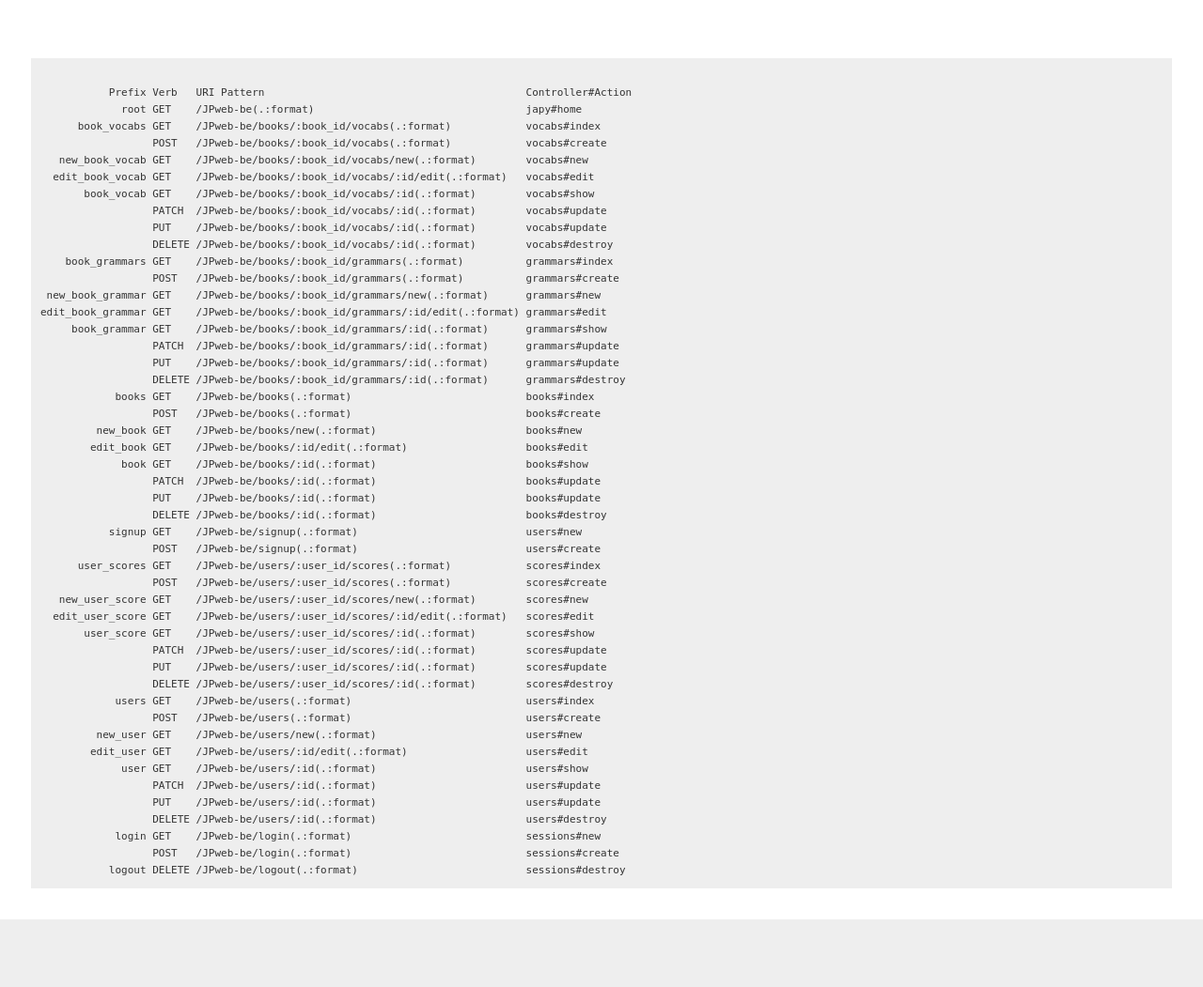
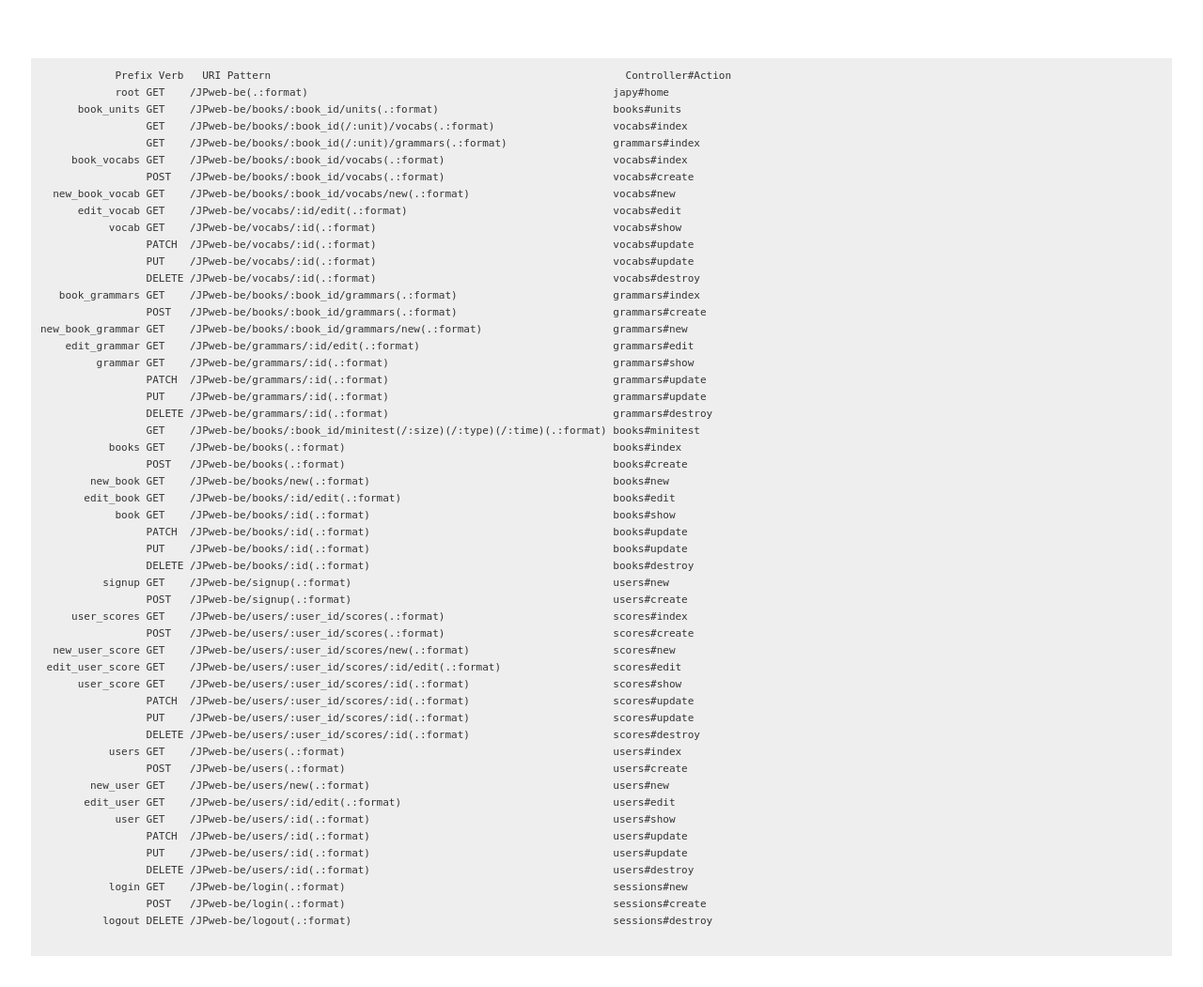
Before and after one commit to nambn/Japy, a Rails app: page /JPweb-be in a window 1280 px wide. Shown: the whole page at 94% size. Before the commit the page ends 979 px from the top, so only its background shows below. Run offline with Rails 7, Linux system fonts and the light colour scheme; style sheets or scripts are compiled from the project's sources; parts of the project's set-up code (start-up, migrations or seed data) failed here and were passed over.

```diff
--- a/app/controllers/books_controller.rb
+++ b/app/controllers/books_controller.rb
@@ -1,8 +1,9 @@
 class BooksController < ApplicationController
 
-	# GET /books.json
+	# GET /books
+	# GET /users/:user_id/books
 	def index
-		@books = Book.all
+		@books = params[:user_id].present? ? (User.find(params[:user_id]).books) : Book.all
 	end
 
 	# GET /books/:book_id/units.json
--- a/app/models/user.rb
+++ b/app/models/user.rb
@@ -42,4 +42,5 @@ class User < ApplicationRecord
 	def forget
 		update_attribute(:remember_digest, nil)
 	end
+
 end
--- a/app/views/japy/home.html.erb
+++ b/app/views/japy/home.html.erb
@@ -1,51 +1,56 @@
 <% provide(:title, 'Home') %>
 
 <pre>
-           Prefix Verb   URI Pattern                                          Controller#Action
-             root GET    /JPweb-be(.:format)                                  japy#home
-      book_vocabs GET    /JPweb-be/books/:book_id/vocabs(.:format)            vocabs#index
-                  POST   /JPweb-be/books/:book_id/vocabs(.:format)            vocabs#create
-   new_book_vocab GET    /JPweb-be/books/:book_id/vocabs/new(.:format)        vocabs#new
-  edit_book_vocab GET    /JPweb-be/books/:book_id/vocabs/:id/edit(.:format)   vocabs#edit
-       book_vocab GET    /JPweb-be/books/:book_id/vocabs/:id(.:format)        vocabs#show
-                  PATCH  /JPweb-be/books/:book_id/vocabs/:id(.:format)        vocabs#update
-                  PUT    /JPweb-be/books/:book_id/vocabs/:id(.:format)        vocabs#update
-                  DELETE /JPweb-be/books/:book_id/vocabs/:id(.:format)        vocabs#destroy
-    book_grammars GET    /JPweb-be/books/:book_id/grammars(.:format)          grammars#index
-                  POST   /JPweb-be/books/:book_id/grammars(.:format)          grammars#create
- new_book_grammar GET    /JPweb-be/books/:book_id/grammars/new(.:format)      grammars#new
-edit_book_grammar GET    /JPweb-be/books/:book_id/grammars/:id/edit(.:format) grammars#edit
-     book_grammar GET    /JPweb-be/books/:book_id/grammars/:id(.:format)      grammars#show
-                  PATCH  /JPweb-be/books/:book_id/grammars/:id(.:format)      grammars#update
-                  PUT    /JPweb-be/books/:book_id/grammars/:id(.:format)      grammars#update
-                  DELETE /JPweb-be/books/:book_id/grammars/:id(.:format)      grammars#destroy
-            books GET    /JPweb-be/books(.:format)                            books#index
-                  POST   /JPweb-be/books(.:format)                            books#create
-         new_book GET    /JPweb-be/books/new(.:format)                        books#new
-        edit_book GET    /JPweb-be/books/:id/edit(.:format)                   books#edit
-             book GET    /JPweb-be/books/:id(.:format)                        books#show
-                  PATCH  /JPweb-be/books/:id(.:format)                        books#update
-                  PUT    /JPweb-be/books/:id(.:format)                        books#update
-                  DELETE /JPweb-be/books/:id(.:format)                        books#destroy
-           signup GET    /JPweb-be/signup(.:format)                           users#new
-                  POST   /JPweb-be/signup(.:format)                           users#create
-      user_scores GET    /JPweb-be/users/:user_id/scores(.:format)            scores#index
-                  POST   /JPweb-be/users/:user_id/scores(.:format)            scores#create
-   new_user_score GET    /JPweb-be/users/:user_id/scores/new(.:format)        scores#new
-  edit_user_score GET    /JPweb-be/users/:user_id/scores/:id/edit(.:format)   scores#edit
-       user_score GET    /JPweb-be/users/:user_id/scores/:id(.:format)        scores#show
-                  PATCH  /JPweb-be/users/:user_id/scores/:id(.:format)        scores#update
-                  PUT    /JPweb-be/users/:user_id/scores/:id(.:format)        scores#update
-                  DELETE /JPweb-be/users/:user_id/scores/:id(.:format)        scores#destroy
-            users GET    /JPweb-be/users(.:format)                            users#index
-                  POST   /JPweb-be/users(.:format)                            users#create
-         new_user GET    /JPweb-be/users/new(.:format)                        users#new
-        edit_user GET    /JPweb-be/users/:id/edit(.:format)                   users#edit
-             user GET    /JPweb-be/users/:id(.:format)                        users#show
-                  PATCH  /JPweb-be/users/:id(.:format)                        users#update
-                  PUT    /JPweb-be/users/:id(.:format)                        users#update
-                  DELETE /JPweb-be/users/:id(.:format)                        users#destroy
-            login GET    /JPweb-be/login(.:format)                            sessions#new
-                  POST   /JPweb-be/login(.:format)                            sessions#create
-           logout DELETE /JPweb-be/logout(.:format)                           sessions#destroy
+            Prefix Verb   URI Pattern                                                         Controller#Action
+            root GET    /JPweb-be(.:format)                                                 japy#home
+      book_units GET    /JPweb-be/books/:book_id/units(.:format)                            books#units
+                 GET    /JPweb-be/books/:book_id(/:unit)/vocabs(.:format)                   vocabs#index
+                 GET    /JPweb-be/books/:book_id(/:unit)/grammars(.:format)                 grammars#index
+     book_vocabs GET    /JPweb-be/books/:book_id/vocabs(.:format)                           vocabs#index
+                 POST   /JPweb-be/books/:book_id/vocabs(.:format)                           vocabs#create
+  new_book_vocab GET    /JPweb-be/books/:book_id/vocabs/new(.:format)                       vocabs#new
+      edit_vocab GET    /JPweb-be/vocabs/:id/edit(.:format)                                 vocabs#edit
+           vocab GET    /JPweb-be/vocabs/:id(.:format)                                      vocabs#show
+                 PATCH  /JPweb-be/vocabs/:id(.:format)                                      vocabs#update
+                 PUT    /JPweb-be/vocabs/:id(.:format)                                      vocabs#update
+                 DELETE /JPweb-be/vocabs/:id(.:format)                                      vocabs#destroy
+   book_grammars GET    /JPweb-be/books/:book_id/grammars(.:format)                         grammars#index
+                 POST   /JPweb-be/books/:book_id/grammars(.:format)                         grammars#create
+new_book_grammar GET    /JPweb-be/books/:book_id/grammars/new(.:format)                     grammars#new
+    edit_grammar GET    /JPweb-be/grammars/:id/edit(.:format)                               grammars#edit
+         grammar GET    /JPweb-be/grammars/:id(.:format)                                    grammars#show
+                 PATCH  /JPweb-be/grammars/:id(.:format)                                    grammars#update
+                 PUT    /JPweb-be/grammars/:id(.:format)                                    grammars#update
+                 DELETE /JPweb-be/grammars/:id(.:format)                                    grammars#destroy
+                 GET    /JPweb-be/books/:book_id/minitest(/:size)(/:type)(/:time)(.:format) books#minitest
+           books GET    /JPweb-be/books(.:format)                                           books#index
+                 POST   /JPweb-be/books(.:format)                                           books#create
+        new_book GET    /JPweb-be/books/new(.:format)                                       books#new
+       edit_book GET    /JPweb-be/books/:id/edit(.:format)                                  books#edit
+            book GET    /JPweb-be/books/:id(.:format)                                       books#show
+                 PATCH  /JPweb-be/books/:id(.:format)                                       books#update
+                 PUT    /JPweb-be/books/:id(.:format)                                       books#update
+                 DELETE /JPweb-be/books/:id(.:format)                                       books#destroy
+          signup GET    /JPweb-be/signup(.:format)                                          users#new
+                 POST   /JPweb-be/signup(.:format)                                          users#create
+     user_scores GET    /JPweb-be/users/:user_id/scores(.:format)                           scores#index
+                 POST   /JPweb-be/users/:user_id/scores(.:format)                           scores#create
+  new_user_score GET    /JPweb-be/users/:user_id/scores/new(.:format)                       scores#new
+ edit_user_score GET    /JPweb-be/users/:user_id/scores/:id/edit(.:format)                  scores#edit
+      user_score GET    /JPweb-be/users/:user_id/scores/:id(.:format)                       scores#show
+                 PATCH  /JPweb-be/users/:user_id/scores/:id(.:format)                       scores#update
+                 PUT    /JPweb-be/users/:user_id/scores/:id(.:format)                       scores#update
+                 DELETE /JPweb-be/users/:user_id/scores/:id(.:format)                       scores#destroy
+           users GET    /JPweb-be/users(.:format)                                           users#index
+                 POST   /JPweb-be/users(.:format)                                           users#create
+        new_user GET    /JPweb-be/users/new(.:format)                                       users#new
+       edit_user GET    /JPweb-be/users/:id/edit(.:format)                                  users#edit
+            user GET    /JPweb-be/users/:id(.:format)                                       users#show
+                 PATCH  /JPweb-be/users/:id(.:format)                                       users#update
+                 PUT    /JPweb-be/users/:id(.:format)                                       users#update
+                 DELETE /JPweb-be/users/:id(.:format)                                       users#destroy
+           login GET    /JPweb-be/login(.:format)                                           sessions#new
+                 POST   /JPweb-be/login(.:format)                                           sessions#create
+          logout DELETE /JPweb-be/logout(.:format)                                          sessions#destroy
+
 </pre>
--- a/app/views/scores/index.html.erb
+++ b/app/views/scores/index.html.erb
@@ -1,6 +1,6 @@
 <% provide(:title, 'Scores') %>
 
-<h1>Score</h1>
+<h1>Test history</h1>
 <%= link_to 'Profile', current_user %>
 <br><br>
 User name: <%= current_user.name %>
@@ -9,7 +9,7 @@ User name: <%= current_user.name %>
 		<tr>
 			<th>Time stamp</th>
 			<th>Score</th>
-		</tr>
+		</tr>ory
 		<% @scores.each do |s|%>
 		<tr>
 			<td><%= s.created_at %></td>
--- a/app/views/users/new.html.erb
+++ b/app/views/users/new.html.erb
@@ -4,7 +4,7 @@
 <%= link_to 'Back', users_path %>
 <br><br>
 
-<%= form_for @user, url: signup_path do |f| %>
+<%= form_for @user, url: users_path  do |f| %>
 <% if @user.errors.any? %>
 <div>
 	The form contains <%= pluralize(@user.errors.count, "error") %>.
--- a/app/views/users/show.html.erb
+++ b/app/views/users/show.html.erb
@@ -12,8 +12,14 @@
 		<td><%= @user.attributes[k].to_s %></td>
 	</tr>
 	<% end %>
+
 	<tr>
 		<td>Test taken: </td>
 		<td><%= link_to pluralize(@user.scores.count, 'test'), user_scores_path(@user)%></td>
 	</tr>
+
+	<tr>
+		<td>Books owned: </td>
+		<td><%= link_to pluralize(@user.books.size, 'book'), '/JPweb-be' %></td>
+	</tr>
 </table>
--- a/config/routes.rb
+++ b/config/routes.rb
@@ -11,15 +11,15 @@ Rails.application.routes.draw do
 			get '/minitest(/:size)(/:type)(/:time)', to: 'books#minitest'
 		end
 
-		get    '/signup'    ,to: 'users#new'
-		post   '/signup'    ,to: 'users#create'
+		get '/signup', to: 'users#new'
 		resources :users do
 			resources :scores
+			resources :books, only: :index
 		end
 
-		get    '/login'     ,to: 'sessions#new'
-		post   '/login'     ,to: 'sessions#create'
-		delete '/logout'    ,to: 'sessions#destroy'
+		get '/login', to: 'sessions#new'
+		post '/login', to: 'sessions#create'
+		delete '/logout', to: 'sessions#destroy'
 
 		# namespace :admin do
 		# 	resources :users
--- a/db/migrate/20171227175900_all_migration_here.rb
+++ b/db/migrate/20171227175900_all_migration_here.rb
@@ -18,7 +18,7 @@ class AllMigrationHere < ActiveRecord::Migration[5.1]
 
 		create_join_table :users, :books, table_name: :owned_books do |t|
 			t.references :user, foreign_key: {on_delete: :cascade}, null: false
-			t.datetime :buyed_time
+			t.datetime :buy_time
 			t.index [:user_id, :book_id], unique: true
 		end
 
@@ -26,7 +26,7 @@ class AllMigrationHere < ActiveRecord::Migration[5.1]
 
 		create_join_table :users, :vocabs, table_name: :learned_vocabs do |t|
 			t.references :user, foreign_key: {on_delete: :cascade}, null: false
-			t.datetime :learned_time
+			t.datetime :learn_time
 			t.index [:user_id, :vocab_id], unique: true
 		end
 
```
Also changed, not shown: app/controllers/users_controller.rb (+21 -5 lines), app/controllers/vocabs_controller.rb (+13 -3 lines), db/seeds.rb (+6 -4 lines), Gemfile, Gemfile.lock, db/schema.rb, 1 other file.
